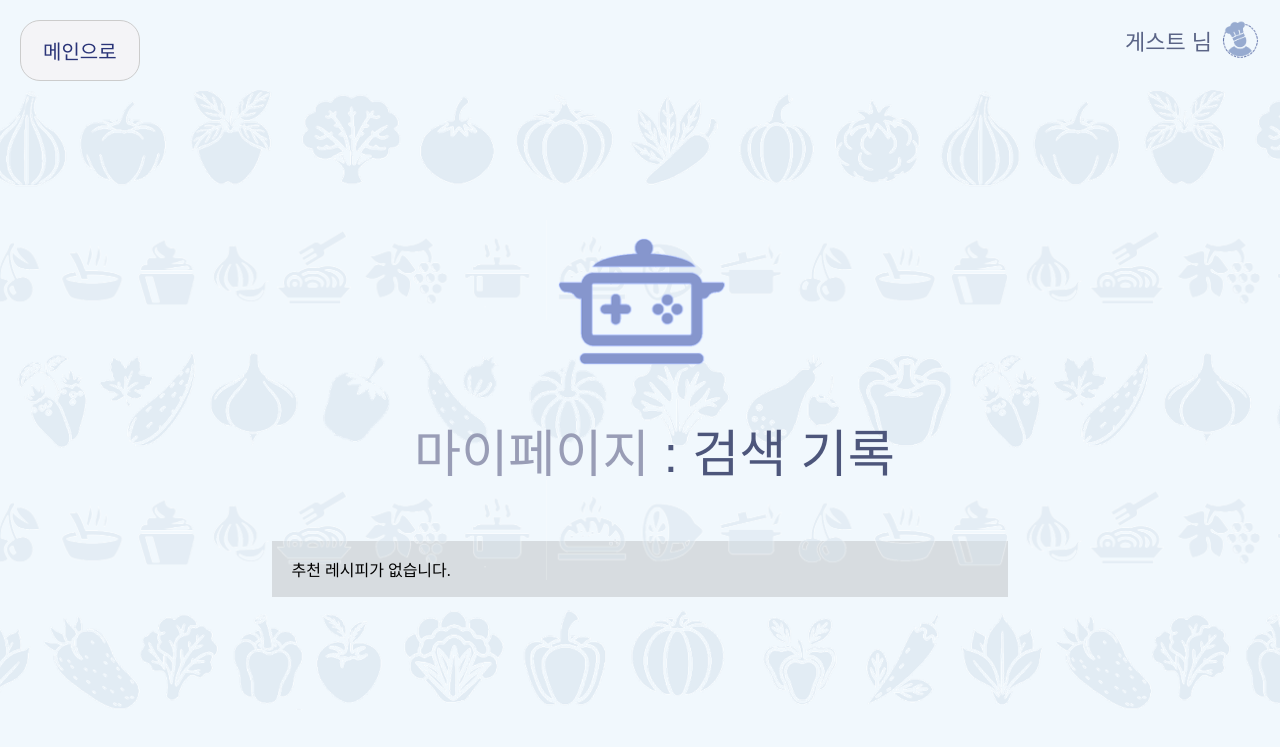
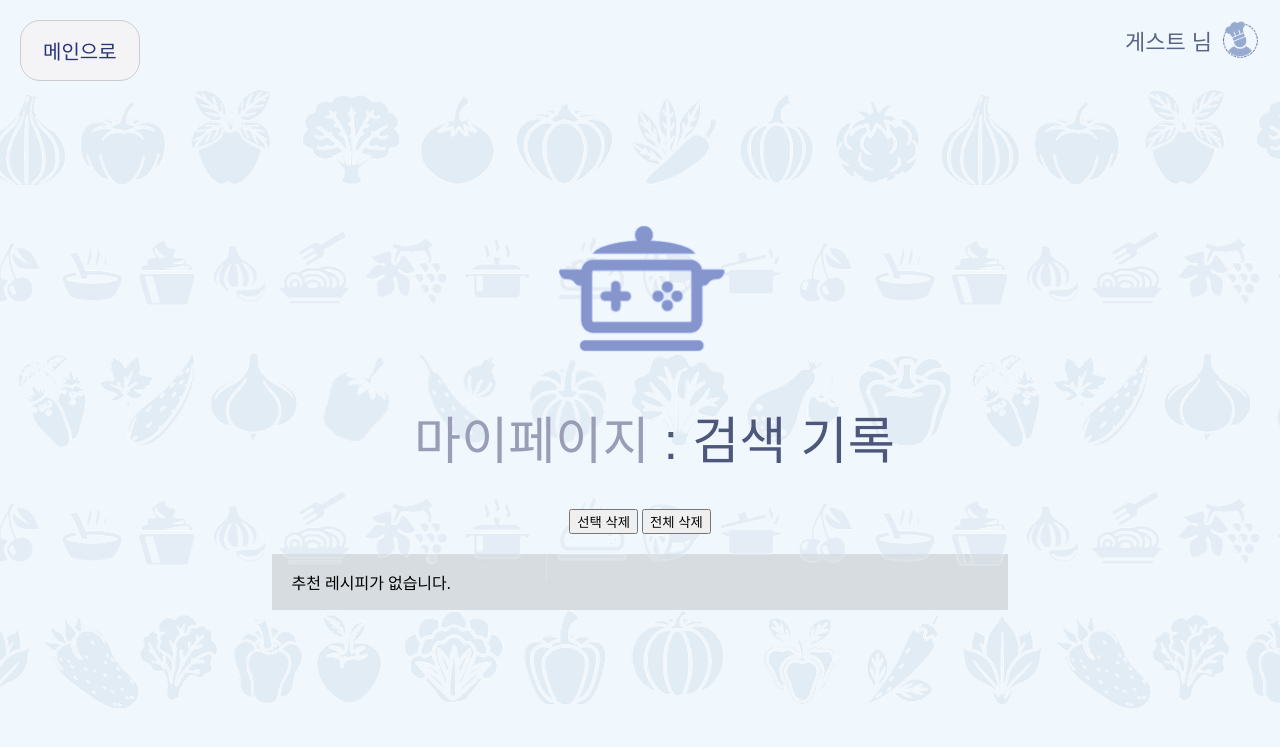
Before and after one commit to Nicholas-Olsen/Todays-Best-Recipe, a Django app: template mysite/blog/templates/blog/mypage.html in a window 1280 px wide. Shown: the top 747 px of the page. Run offline with Django 5.2, Linux system fonts and the light colour scheme; the template is opened without the code that fills it, so the values that code supplies are empty; some web fonts are replaced.

Commit message:
Update mypage.html

```diff
--- a/mysite/blog/templates/blog/mypage.html
+++ b/mysite/blog/templates/blog/mypage.html
@@ -26,9 +26,16 @@
         <h1><span class="mypage-title">마이페이지</span> : 검색 기록</h1>
     </form>
 
+    <form id="deleteForm" method="POST">
+    {% csrf_token %}
+    <button type="button" id="deleteSelected" data-url="{% url 'delete_selected_recipes' %}">선택 삭제</button>
+    <button type="button" id="deleteAll" data-url="{% url 'delete_all_recipes' %}">전체 삭제</button>
+</form>
+
     <div class="user-list">
         {% for user in users %}
             <div class="user-card category" onclick="toggleHeight(this)">
+                <input type="checkbox" class="recipe-checkbox" value="{{ user.id }}">
                 <img src="{{ user.image_url }}" alt="recipe image">
                 <p> {{ user.recom_rec_name }}</p>
                 <div class="recipe-list">
@@ -64,7 +71,7 @@
             }
         });
     </script>
-
+    <script src="../static/js/delete.js"></script>
     <div class="container">
         <div class="belt belt1"></div>
         <div class="belt belt2 reverse"></div>
```
